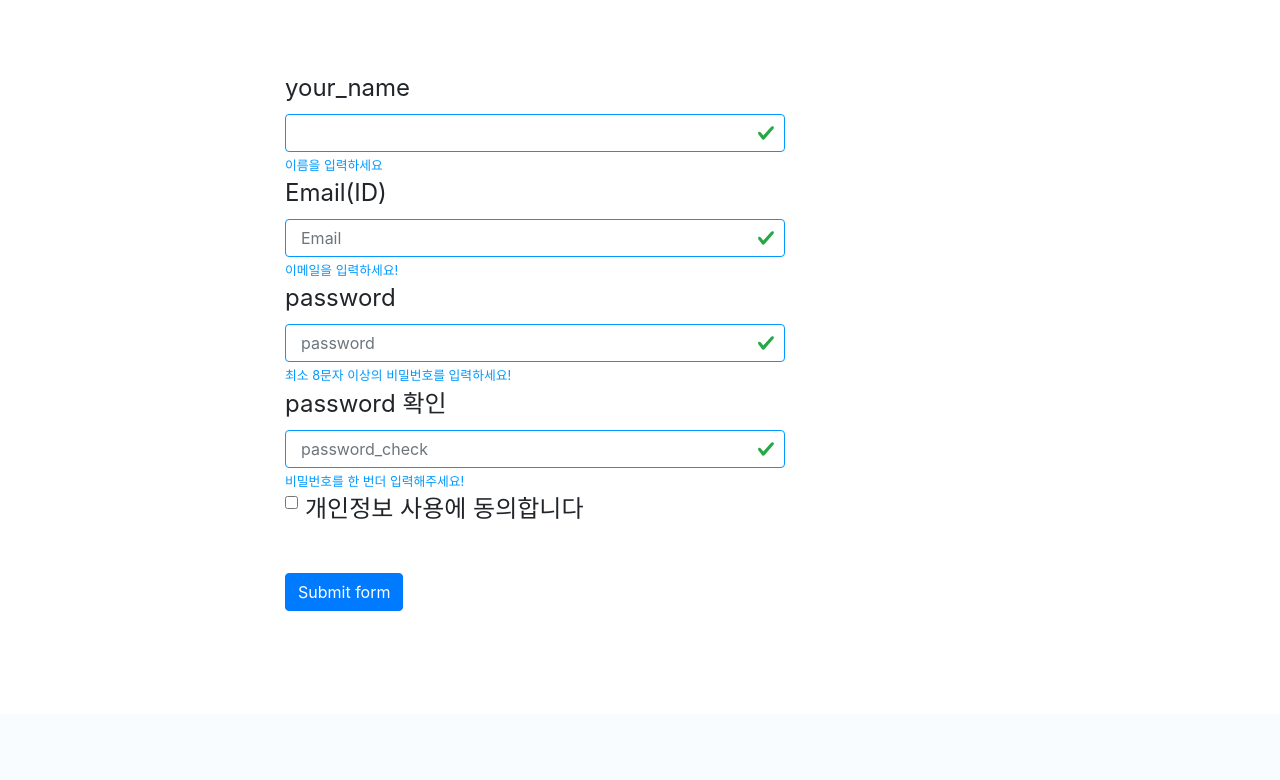
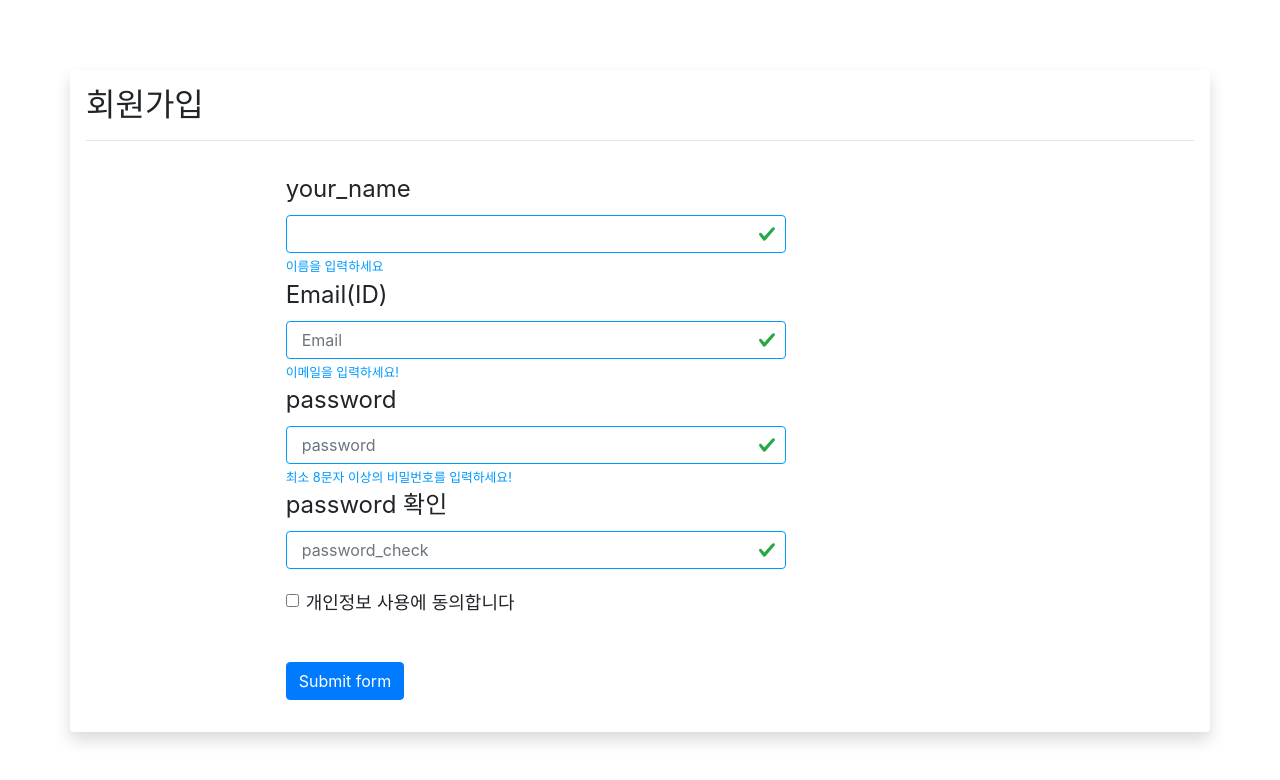
Before and after one commit to pirogramming/YoungCha_x2, a Django app: page /accounts/signup/ in a window 1280 px wide. Shown: the part 86-866 px from the top of the page. Before the commit the page ends 697 px from the top, so only its background shows below. Run offline with Django 3.2, Linux system fonts and the light colour scheme; some libraries are stand-ins or nearby versions.

Commit message:
회원가입창 수정

```diff
--- a/accounts/templates/accounts/login.html
+++ b/accounts/templates/accounts/login.html
@@ -4,7 +4,7 @@
 
 <div class="container shadow p-3 mb-5 bg-white rounded">
   <h2>로그인</h2>
-
+<hr>
     <form action="" method="post">
         {% csrf_token %}
         <table>
--- a/accounts/templates/accounts/signup.html
+++ b/accounts/templates/accounts/signup.html
@@ -5,8 +5,10 @@
 
 
 
+    <div class="container shadow p-3 mb-5 bg-white rounded">
+      <h2>회원가입</h2>
+<hr>
 
-    <div class="container">
         <form action="" method="post">    {% csrf_token %}
             <div class="col-md-8">
                 <label for="name">your_name</label>
@@ -27,8 +29,6 @@
                 {#                 이것은 {{ form.username }}과 같아#}
                 <div class="valid-feedback">
                     이메일을 입력하세요!
-                    {{ form.errors.username }}
-                    {#                    현재 위에 메시지는 작동이 안됩니다..errors.username이것들 다 안되고 있어#}
 
                 </div>
             </div>
@@ -40,7 +40,6 @@
                            placeholder="password" required>
                     <div class="valid-feedback">
                         최소 8문자 이상의 비밀번호를 입력하세요!
-                        {{ form.errors.password1 }}
                     </div>
                 </div>
                 <div class="col-md-8">
@@ -48,15 +47,13 @@
                     <input type="password" name="password2" class="form-control is-valid" id="id_password2"
                            placeholder="password_check"
                            required>
-                    <div class="valid-feedback">
-                        비밀번호를 한 번더 입력해주세요!
-                        {{ form.errors.password2 }}
-                    </div>
+
                 </div>
                 <div class="col-md-8">
-                    <div class="form-group form-check">
-                        <input type="checkbox" class="form-check-input" id="exampleCheck1" required>
-                        <label class="form-check-label" for="exampleCheck1">개인정보 사용에 동의합니다</label>
+                    <div class="form-group form-check"  style="margin-top: 20px">
+                        <input type="checkbox" class="form-check-input" id="exampleCheck1"  required>
+                        <label class="form-check-label" for="exampleCheck1" style="font-size: large;
+                        ">개인정보 사용에 동의합니다</label>
                     </div>
                 </div>
                 <div class="col-md-8">
```
